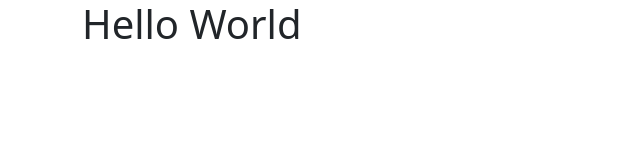
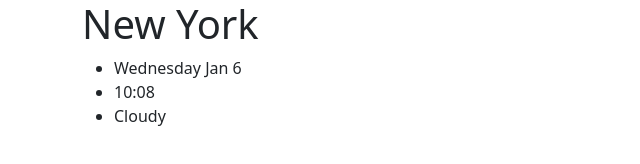
Before and after one commit to goldfish29/weather-app-project-1, a plain HTML site: page index.html in a window 1280 px wide. Shown: the whole page, without its empty margins (0-640 px from the left). Drawn offline with nearby package versions, Linux system fonts and the light colour scheme.

Commit message:
Added html

```diff
--- a/index.html
+++ b/index.html
@@ -9,7 +9,20 @@
 </head>
 <body>
     <div class="container">
-    <h1>Hello World</h1>
+    <h1>
+        New York
+    </h1>
+    <ul>
+        <li>
+            Wednesday Jan 6
+        </li>
+        <li>
+            10:08
+        </li>
+        <li>
+            Cloudy
+        </li>
+    </ul>
     </div>
     <script src="src/index.js"></script>
 </body>
```
